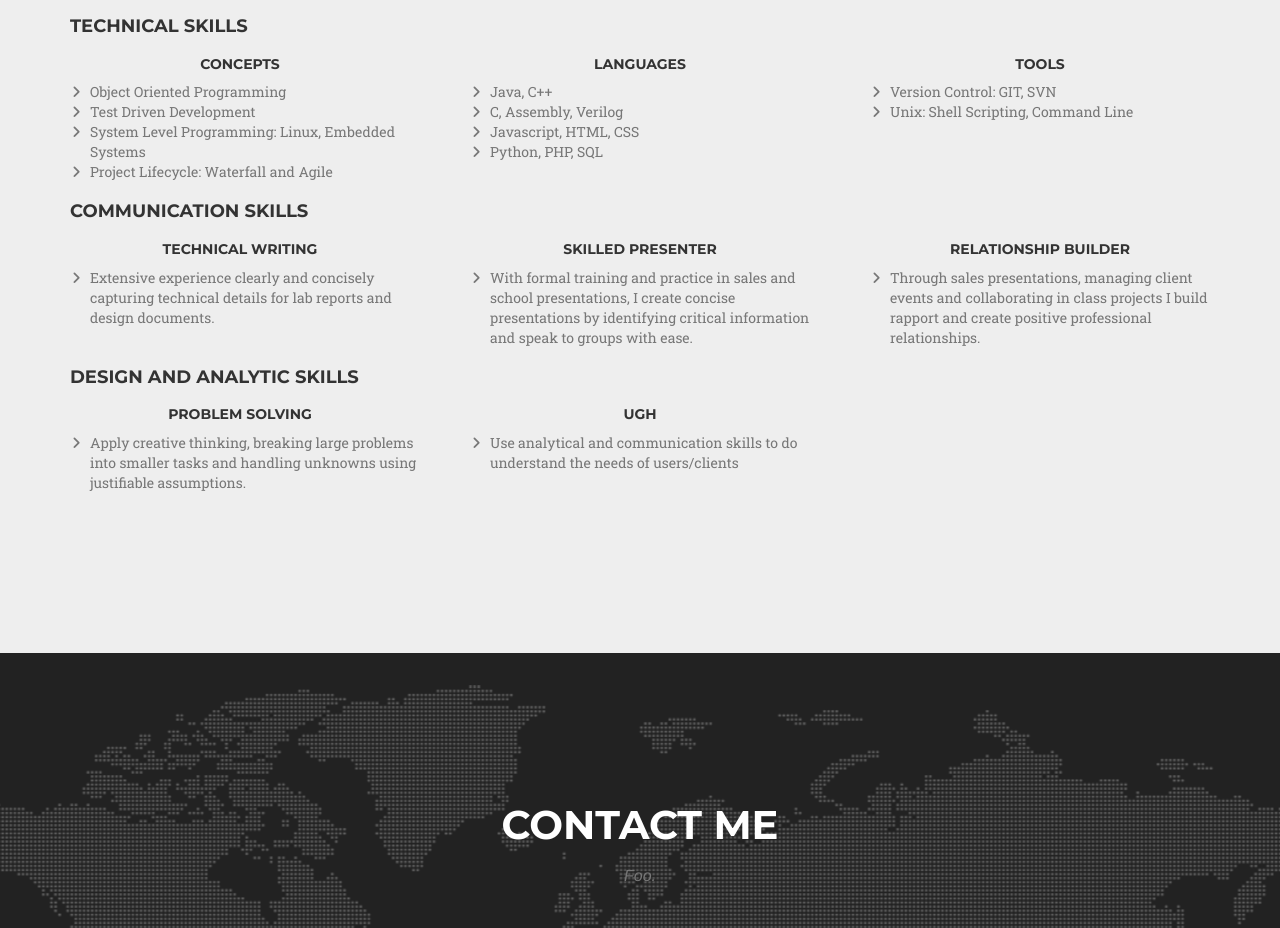
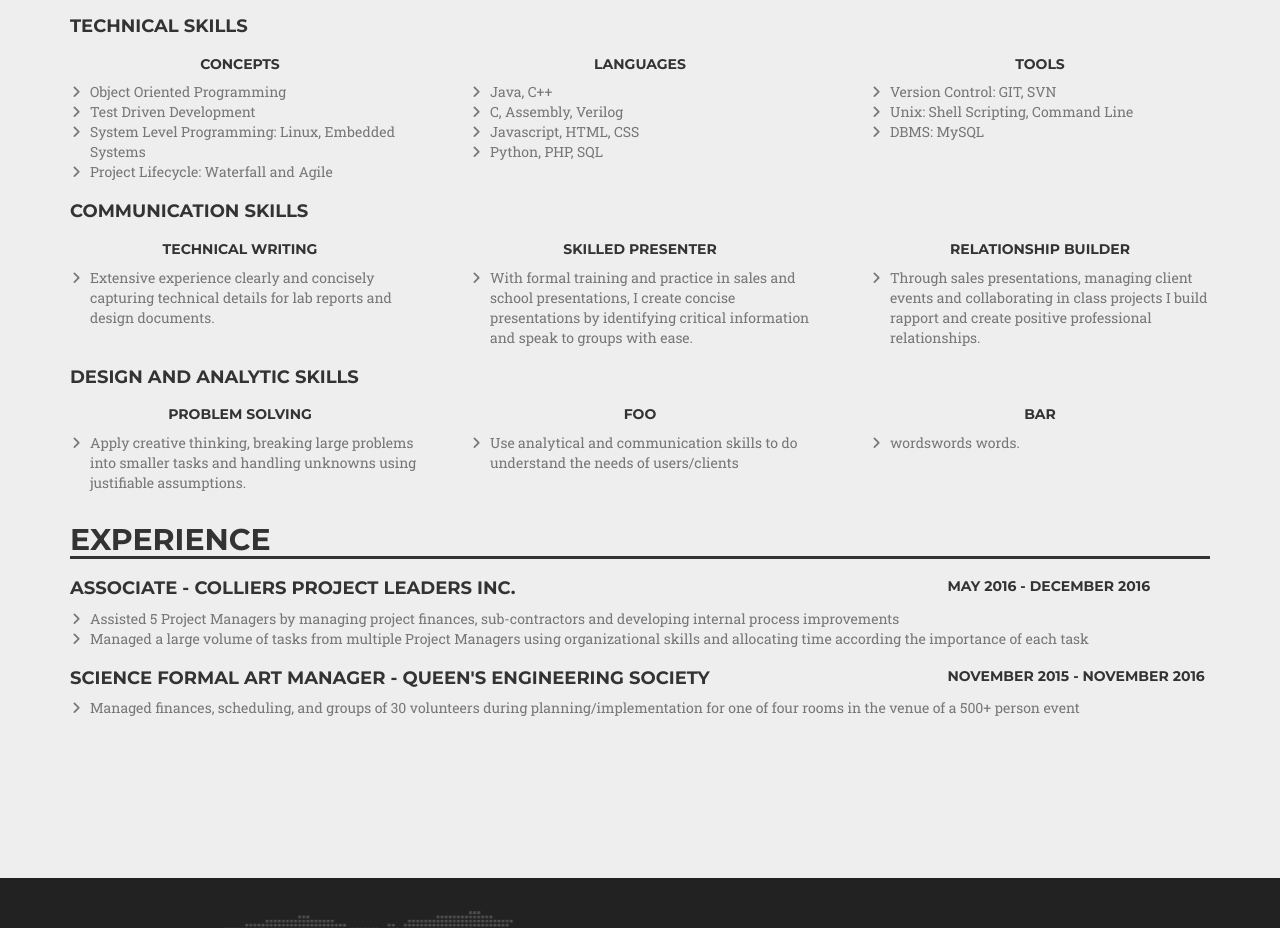
Before and after one commit to qwalley/qwalley.github.io, a website: page src/public/index.html in a window 1280 px wide. Shown: the part 4473-5401 px from the top of the page. Drawn offline with nearby package versions, Linux system fonts and the light colour scheme; a web font is replaced by a local one.

Commit message:
Finished Experience sectino of resume

```diff
--- a/src/public/index.html
+++ b/src/public/index.html
@@ -366,12 +366,14 @@
                     </div>
                 </div>
             </div>
+            <!-- Resume -->
             <div class="row">
                 <div class="col-md-12">
                     <h1 style="border-bottom-style: solid;">Will Alley</h1>
                     <p class="text-muted">A third-year Computer Engineering student seeking employment that will give practical experience in Software Development</p>
                 </div>
             </div>
+            <!-- Skills -->
             <div class="row">
                 <div class="col-md-12">
                     <h2 style="border-bottom-style: solid;">Skills</h2>
@@ -403,6 +405,7 @@
                         <ul class="text-muted fa-ul">
                             <li><i class="fa-li fa fa-angle-right"></i>Version Control: GIT, SVN</li>
                             <li><i class="fa-li fa fa-angle-right"></i>Unix: Shell Scripting, Command Line</li>
+                            <li><i class="fa-li fa fa-angle-right"></i>DBMS: MySQL</li>
                         </ul>
                     </div>
                 </div>
@@ -429,7 +432,7 @@
                         </ul>
                     </div>
                 </div>
-                  <div class="col-md-12">
+                <div class="col-md-12">
                     <h4>Design and Analytic Skills</h4>
                 </div>
                 <div class="row">
@@ -440,9 +443,52 @@
                         </ul>
                     </div>
                     <div class="col-md-4">
-                        <h5 class="text-center">Ugh</h5>
+                        <h5 class="text-center">Foo</h5>
                         <ul class="text-muted fa-ul">
                             <li><i class="fa-li fa fa-angle-right"></i>Use analytical and communication skills to do understand the needs of users/clients</li>
+                        </ul>
+                    </div>
+                    <div class="col-md-4">
+                        <h5 class="text-center">Bar</h5>
+                        <ul class="text-muted fa-ul">
+                            <li><i class="fa-li fa fa-angle-right"></i>wordswords words.</li>
+                        </ul>
+                    </div>
+                </div>
+            </div>
+            <!-- Experience -->
+            <div class="row">
+                <div class="col-md-12">
+                    <h2 style="border-bottom-style: solid;">Experience</h2>
+                </div>
+                <!-- Colliers -->
+
+                    <div class="col-md-9">
+                        <h4>Associate - Colliers Project Leaders Inc.</h4>
+                    </div>
+                    <div class="col-md-3">
+                        <h5>May 2016 - December 2016</h5>
+                    </div>
+                <div class="row">
+                    <div class="col-md-12">
+                        <ul class="text-muted fa-ul">
+                            <li><i class="fa-li fa fa-angle-right"></i>Assisted 5 Project Managers by managing project finances, sub-contractors and developing internal process improvements</li>
+                            <li><i class="fa-li fa fa-angle-right"></i>Managed a large volume of tasks from multiple Project Managers using organizational skills and allocating time according the importance of each task</li>
+                        </ul>
+                    </div>
+                </div>
+                <!-- SciFormal -->
+
+                    <div class="col-md-9">
+                        <h4>Science Formal Art Manager - Queen's Engineering Society</h4>
+                    </div>
+                    <div class="col-md-3">
+                        <h5>November 2015 - November 2016</h5>
+                    </div>
+                <div class="row">
+                    <div class="col-md-12">
+                        <ul class="text-muted fa-ul">
+                            <li><i class="fa-li fa fa-angle-right"></i>Managed finances, scheduling, and groups of 30 volunteers during planning/implementation for one of four rooms in the venue of a 500+ person event</li>
                         </ul>
                     </div>
                 </div>
```
Also changed, not shown: index.js (added, +12 -0 lines).
